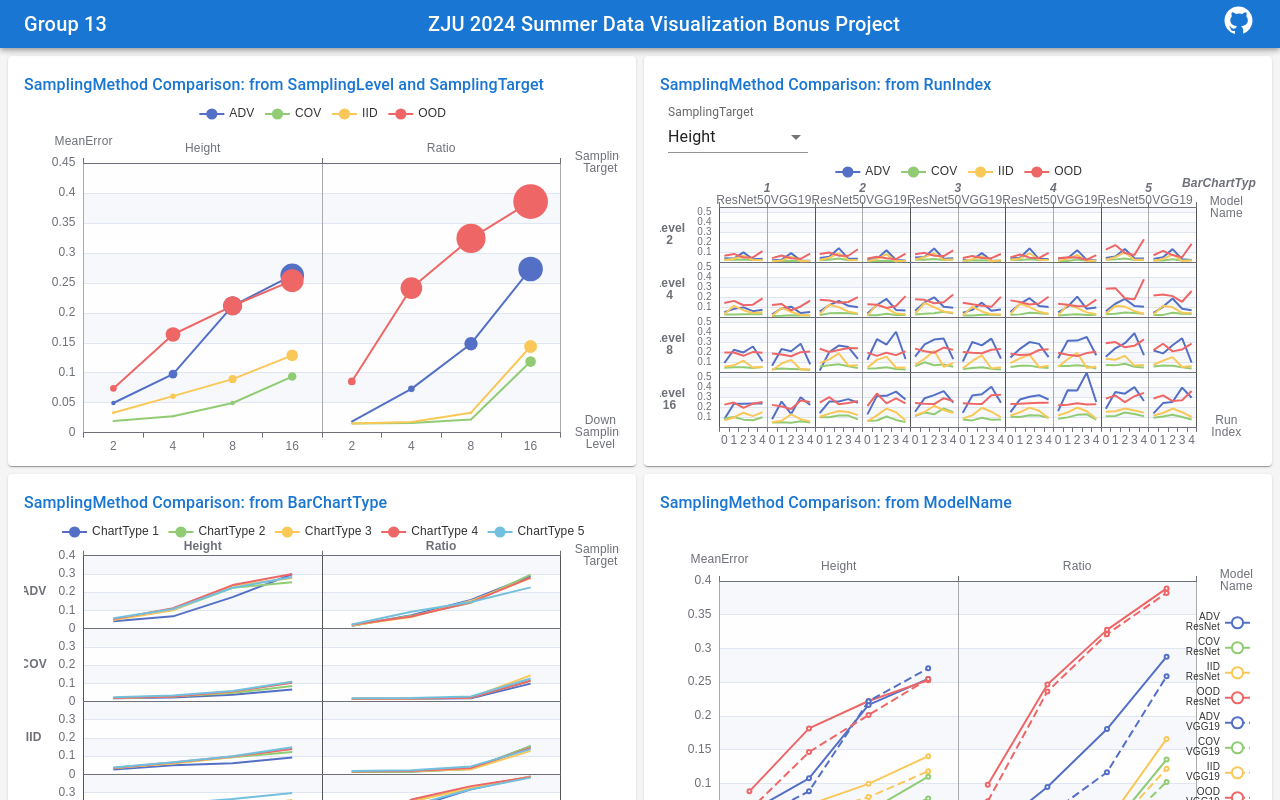
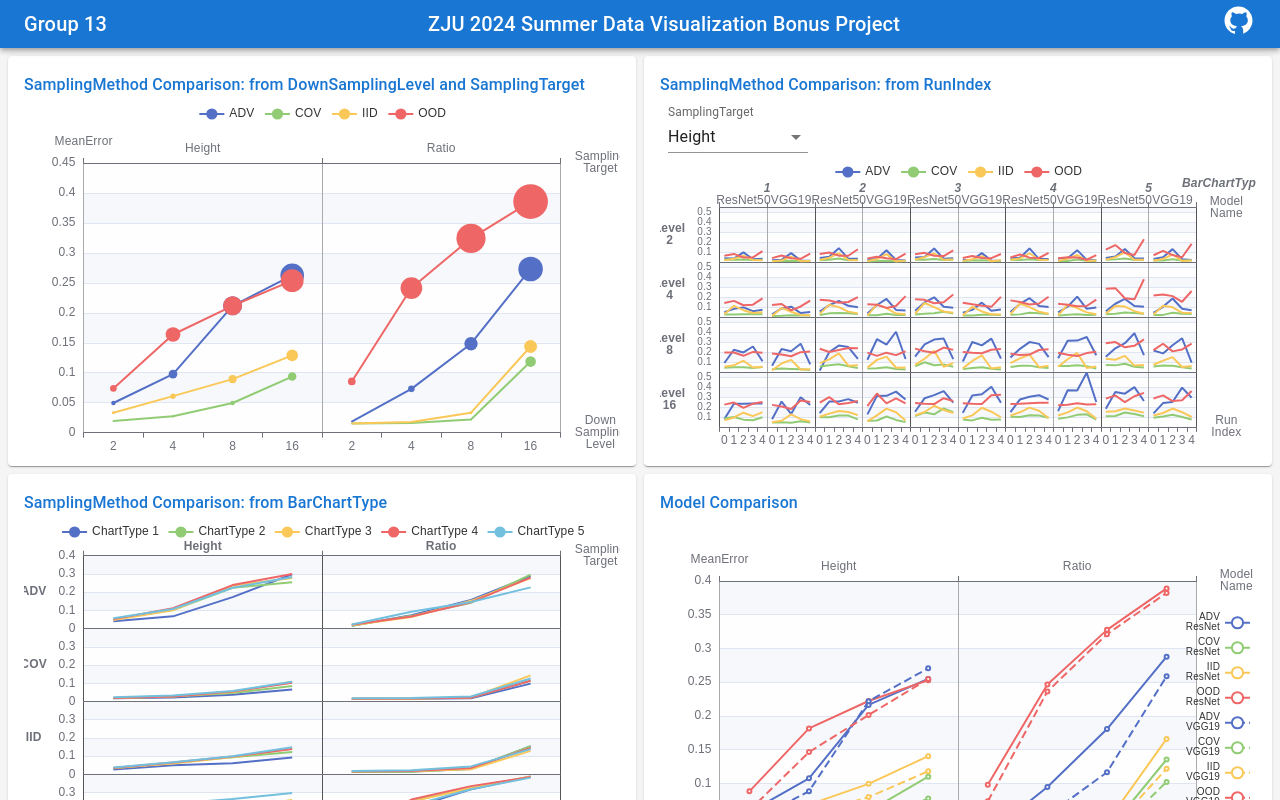
Before and after one commit to WintermelonC/ZJU2024SummerDV_G13, a React (Create React App) app: page / in a window 1280 px wide. Built offline with nearby package versions, Linux system fonts and the light colour scheme.

Commit message:
optimizing

```diff
--- a/src/components/CompSampMethod.js
+++ b/src/components/CompSampMethod.js
@@ -217,7 +217,7 @@ export default function CompSampMethod() {
 	}
 	return (
 		<React.Fragment>
-			<MyTitle>SamplingMethod Comparison: from SamplingLevel and SamplingTarget</MyTitle>
+			<MyTitle>SamplingMethod Comparison: from DownSamplingLevel and SamplingTarget</MyTitle>
 			<Box component="div" style={{ flex: 1 }}>
 				<EChartsReact option={option} style={{ height: '100%', width: '100%' }} />
 			</Box>
--- a/src/components/MyFourthChart.js
+++ b/src/components/MyFourthChart.js
@@ -224,7 +224,7 @@ export default function CompSampMethod() {
 	}
 	return (
 		<React.Fragment>
-			<MyTitle>SamplingMethod Comparison: from ModelName</MyTitle>
+			<MyTitle>Model Comparison</MyTitle>
 			<Box component="div" style={{ flex: 1 }}>
 				<EChartsReact option={option} style={{ height: '100%', width: '100%' }} />
 			</Box>
```
